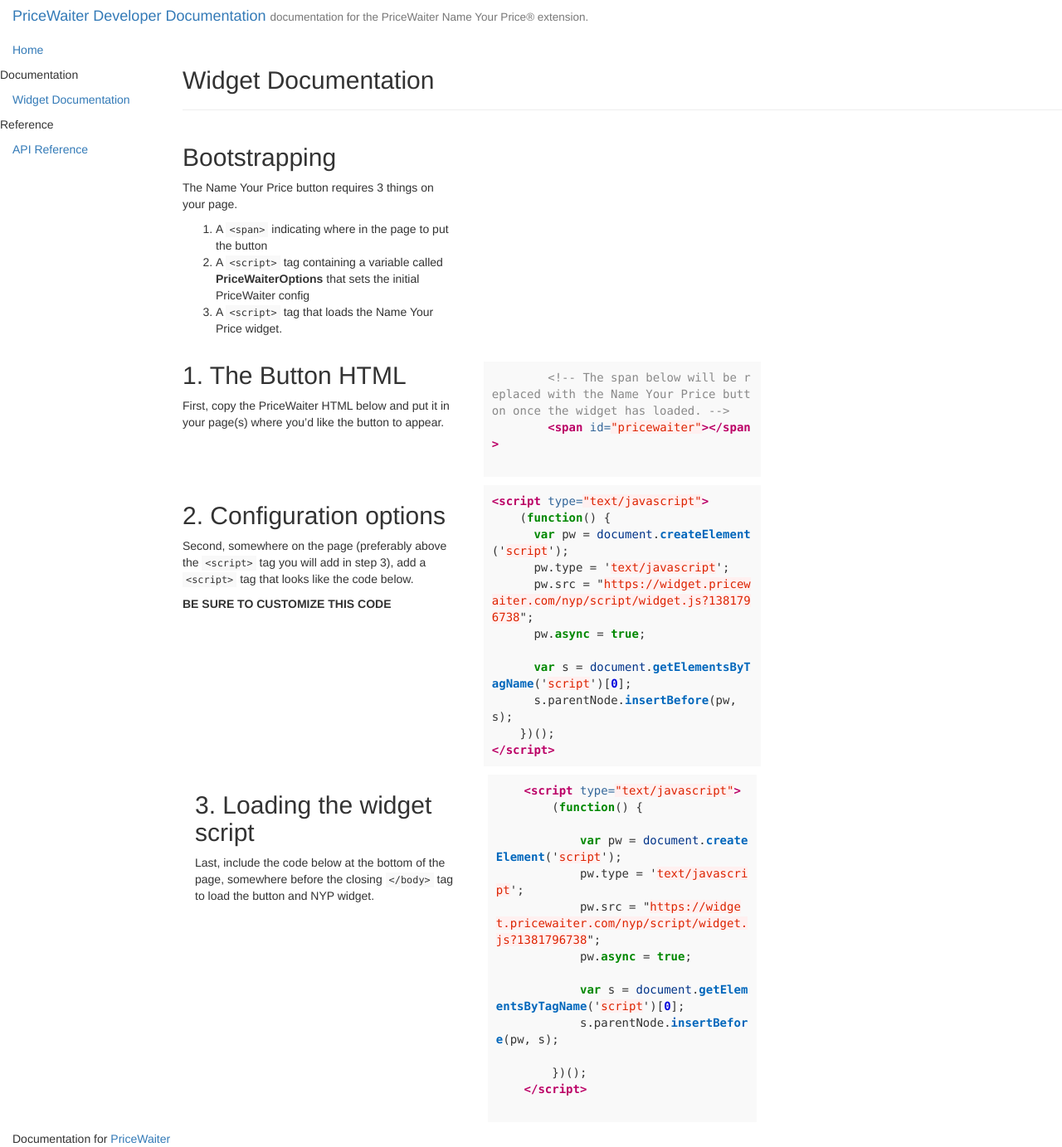
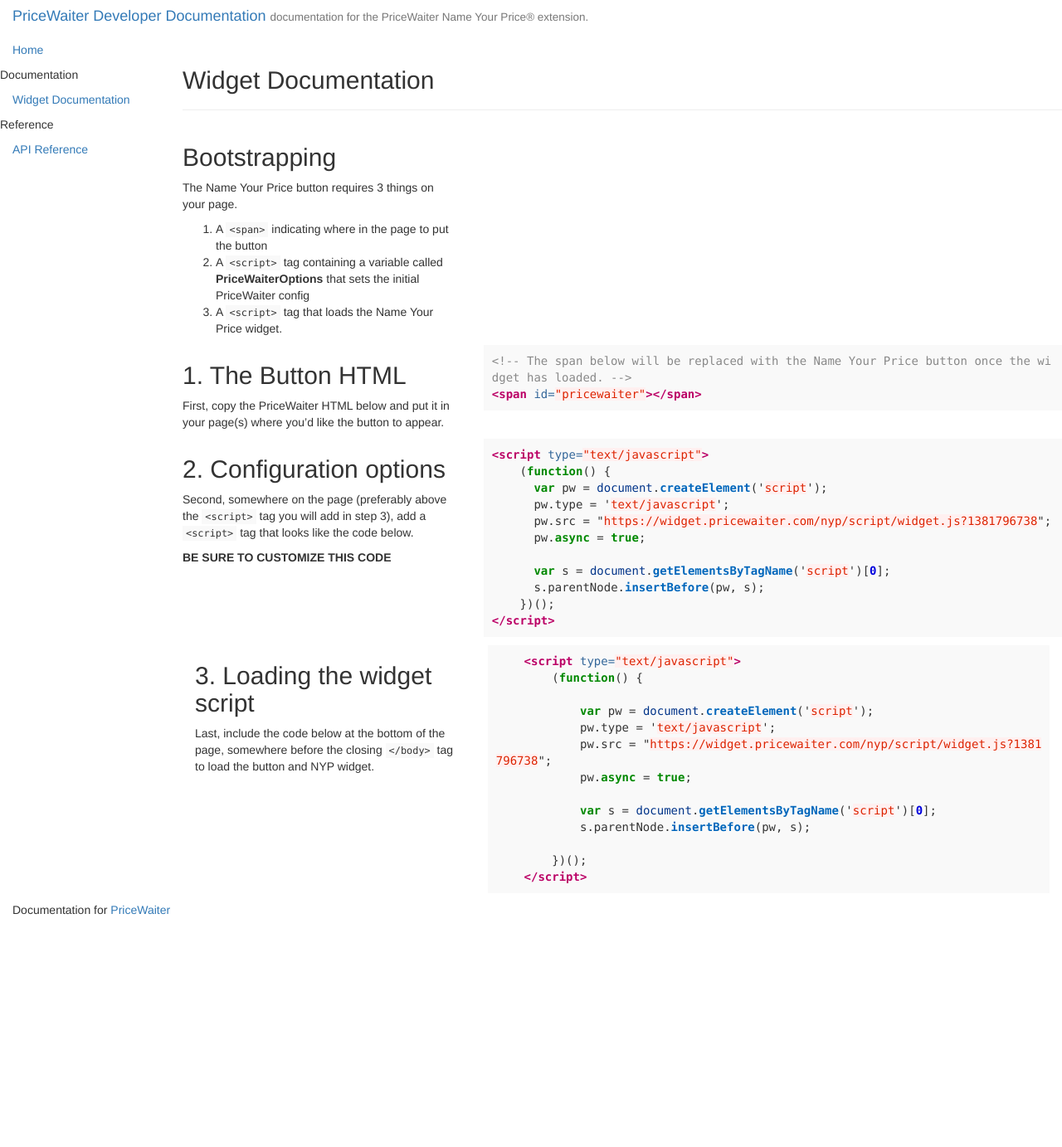
Before and after one commit to pricewaiter/docs, a Jekyll site: the page built from _posts/2014-07-31-widget-documentation.md, in a window 1280 px wide. Shown: the whole page at 83% size. Built offline with Jekyll 4.4.1, drawn with Linux system fonts in a browser that asks for light colours; nearby versions of some CDN libraries; library files that are not in the unit come from our copies; after the commit the page ends 1107 px from its top, so only the background shows below that.

Commit message:
Get nested html and markdown working. somewhat. No indenting FTW!

```diff
--- a/_config.yml
+++ b/_config.yml
@@ -41,11 +41,12 @@
 
 kramdown:
   input: GFM
+  parse_block_html: true
 
 
 #Site Vars
 doc_row: 'row'
 
-doc_col_light: 'col-xs-12 col-sm-4 light'
+doc_col_light: 'col-xs-12 col-md-4 light'
 
-doc_col_dark: 'col-xs-12 col-sm-4 dark'
+doc_col_dark: 'col-xs-12 col-md-8 dark'
--- a/_posts/2014-07-31-widget-documentation.md
+++ b/_posts/2014-07-31-widget-documentation.md
@@ -6,43 +6,43 @@
 ---
 
 <div class="{{ site.doc_row }}">
-	<div class="{{site.doc_col_light }}">
-<h2>Bootstrapping</h2>
-	<p>The Name Your Price button requires 3 things on your page.</p>
-		<ol>
-            <li>A <code>&lt;span&gt;</code> indicating where in the page to put the button</li>
-            <li>A <code>&lt;script&gt;</code> tag containing a variable called <strong>PriceWaiterOptions</strong> that sets the initial PriceWaiter config </li>
-            <li>A <code>&lt;script&gt;</code> tag that loads the Name Your Price widget.</li>
-        </ol>
-	</div>
+<div class="{{ site.doc_col_light }}">
+
+## Bootstrapping
+
+The Name Your Price button requires 3 things on your page.
+
+1. A <code>&lt;span&gt;</code> indicating where in the page to put the button
+2. A <code>&lt;script&gt;</code> tag containing a variable called <strong>PriceWaiterOptions</strong> that sets the initial PriceWaiter config
+3. A <code>&lt;script&gt;</code> tag that loads the Name Your Price widget.
+</div>
 </div>
 
 <div class="{{ site.doc_row }}">
-    <div class="{{ site.doc_col_light }}">
-	<h2>1. The Button HTML</h2>
-	First, copy the PriceWaiter HTML below and put it in your page(s) where you’d like the button to appear.
-    </div>
-	<div class="{{ site.doc_col_dark }}">
-	<br/>
-	{% highlight html %}
-	<!-- The span below will be replaced with the Name Your Price button once the widget has loaded. -->
-	<span id="pricewaiter"></span>
-	{% endhighlight %}
-    </div>
+<div class="{{ site.doc_col_light }}">
+## 1. The Button HTML
+First, copy the PriceWaiter HTML below and put it in your page(s) where you’d like the button to appear.
+</div>
+
+<div class="{{ site.doc_col_dark }}">
+{% highlight html %}
+<!-- The span below will be replaced with the Name Your Price button once the widget has loaded. -->
+<span id="pricewaiter"></span>
+{% endhighlight %}
+</div>
 </div>
 
 <div class="{{ site.doc_row }}">
+<div class="{{ site.doc_col_light }}">
+## 2. Configuration options
 
-	<div class="{{ site.doc_col_light }}">
-    <h2 id="configuration-options">2. Configuration options</h2>
+<p>Second, somewhere on the page (preferably above the
+<code>&lt;script&gt;</code> tag you will add in step 3), add a
+<code>&lt;script&gt;</code> tag that looks like the code below.</p>
+<p><span class="red"><strong>BE SURE TO CUSTOMIZE THIS CODE</strong></span>	</p>
 
-            <p>Second, somewhere on the page (preferably above the
-            <code>&lt;script&gt;</code> tag you will add in step 3), add a
-            <code>&lt;script&gt;</code> tag that looks like the code below.</p>
-            <p><span class="red"><strong>BE SURE TO CUSTOMIZE THIS CODE</strong></span>	</p>
-
-	</div>
-	<div class="{{ site.doc_col_dark }}">
+</div>
+<div class="{{ site.doc_col_dark }}">
 {% highlight html %}
 <script type="text/javascript">
     (function() {
@@ -56,17 +56,18 @@
     })();
 </script>
 {% endhighlight %}
-	</div>
+</div>
 </div>
 
 <div class="{{ site.col_row }}">
-  <div class="{{ site.doc_col_light }}">
-    <h2>3. Loading the widget script</h2>
-    <p>Last, include the code below at the bottom of the page, somewhere before the closing <code>&lt;/body&gt;</code> tag to load
-    the button and NYP widget.</p>
-  </div>
-  <div class="{{ site.doc_col_light }}">
-    {% highlight html %}
+<div class="{{ site.doc_col_light }}">
+## 3. Loading the widget script
+
+<p>Last, include the code below at the bottom of the page, somewhere before the closing <code>&lt;/body&gt;</code> tag to load the button and NYP widget.</p>
+
+</div>
+<div class="{{ site.doc_col_dark }}">
+{% highlight html %}
     <script type="text/javascript">
         (function() {
 
@@ -80,6 +81,6 @@
 
         })();
     </script>
-    {% endhighlight %}
-  </div>
+{% endhighlight %}
 </div>
+</div>
--- a/less/_syntax.less
+++ b/less/_syntax.less
@@ -336,5 +336,3 @@
     font-weight: bold
 }
 /* Literal.Number.Integer.Long */
-
-s
```
